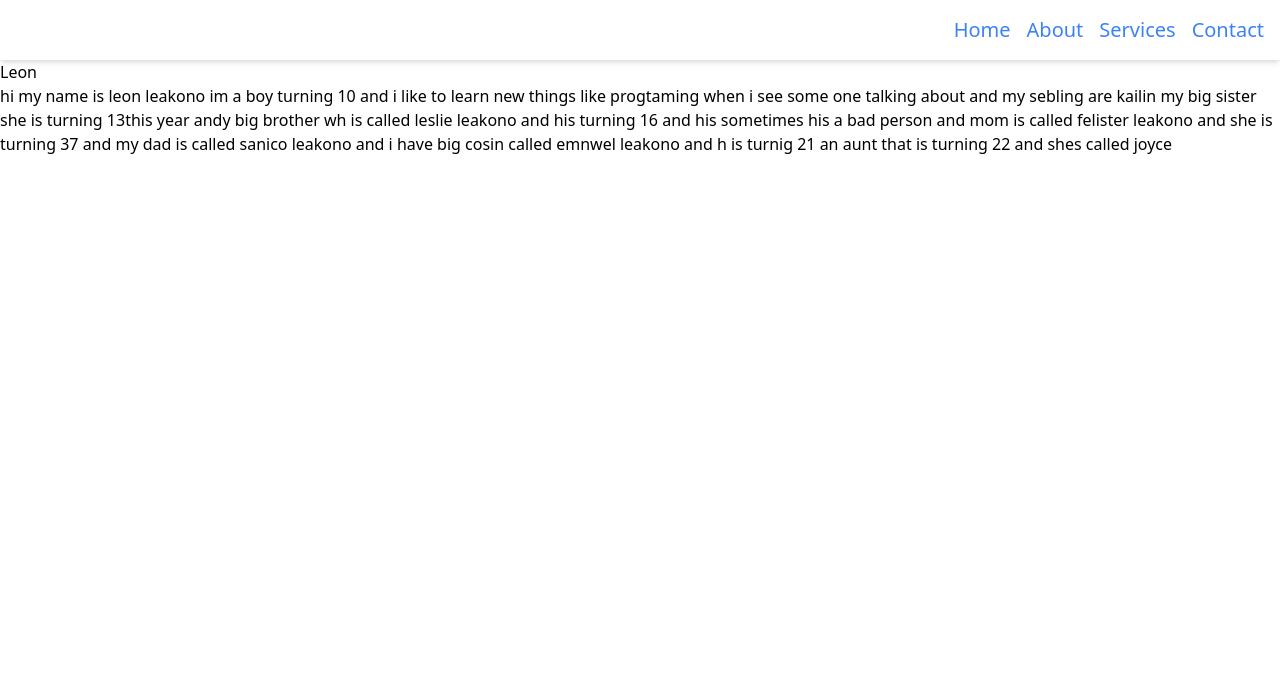
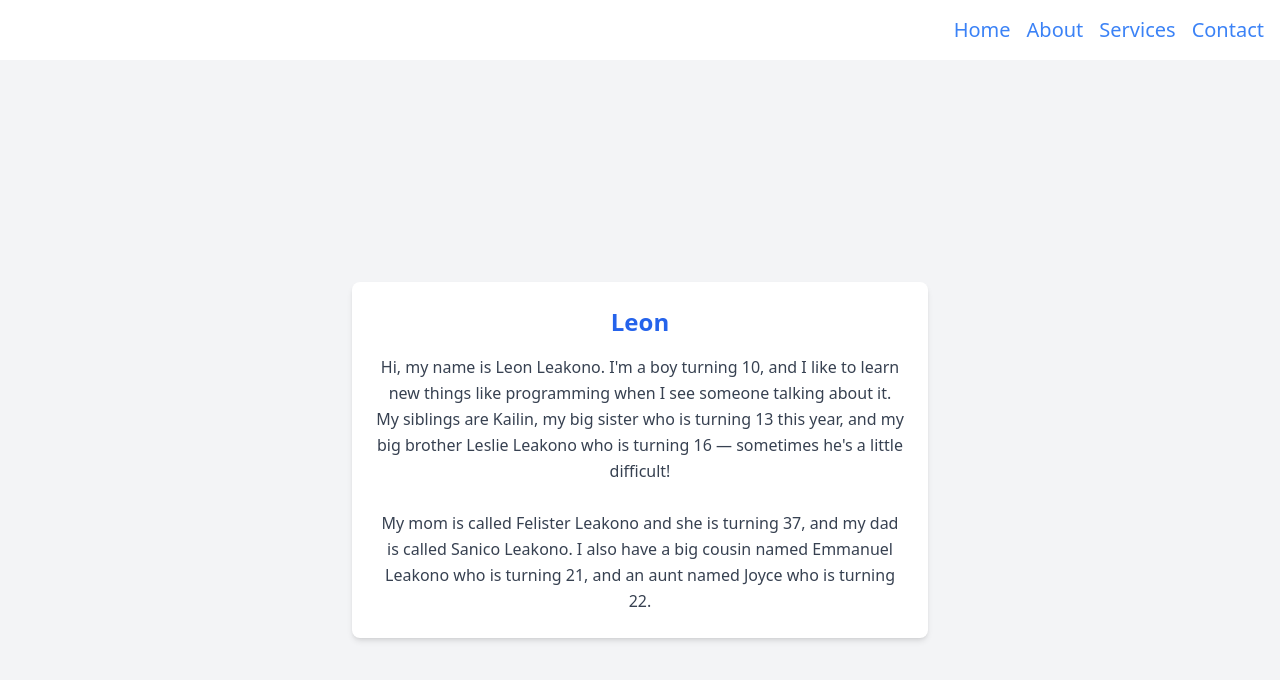
Before and after one commit to LEAKONO/routing-react, a React (Vite) app: page /about in a window 1280 px wide. Shown: the top 680 px of the page. Built offline with nearby package versions, Linux system fonts and the light colour scheme.

Commit message:
feat: add personal About page with bio content and layout styling

```diff
--- a/src/components/About.jsx
+++ b/src/components/About.jsx
@@ -2,15 +2,18 @@ import React from 'react'
 
 function About() {
   return (
-    <div>
-      <h1>Leon</h1>
-      <p> hi my name is leon leakono im a boy turning 10 and i
-        like to learn new things like progtaming when i see some one talking
-        about and my sebling are kailin my big sister she is turning 13this year
-        andy big brother wh is called leslie leakono and his turning 16 and his sometimes his
-        a bad person and mom is called felister leakono and she is turning 37 and my dad is
-        called sanico leakono and i have  big cosin called emnwel leakono and h
-        is turnig 21 an aunt that is turning 22 and shes called joyce </p>
+    <div className="flex justify-center items-center min-h-screen bg-gray-100 p-4">
+      <div className="bg-white p-6 rounded-lg shadow-md max-w-xl text-center">
+        <h1 className="text-2xl font-bold text-blue-600 mb-4">Leon</h1>
+        <p className="text-gray-700 leading-relaxed">
+          Hi, my name is Leon Leakono. I'm a boy turning 10, and I like to learn new things like programming
+          when I see someone talking about it. My siblings are Kailin, my big sister who is turning 13 this year,
+          and my big brother Leslie Leakono who is turning 16 — sometimes he's a little difficult!
+          <br /><br />
+          My mom is called Felister Leakono and she is turning 37, and my dad is called Sanico Leakono.
+          I also have a big cousin named Emmanuel Leakono who is turning 21, and an aunt named Joyce who is turning 22.
+        </p>
+      </div>
     </div>
   )
 }
--- a/src/components/Services.jsx
+++ b/src/components/Services.jsx
@@ -2,13 +2,21 @@ import React from 'react'
 
 function Services() {
   return (
-    <div>
-        <ul>
-            <li>Web Design</li>
-            <li>Web Development</li>
-            <li>Api Design</li>
-        </ul>
-
+    <div className="p-8 bg-gray-100 min-h-screen">
+      <ul className="flex justify-center items-center gap-6 flex-wrap">
+        <li className="bg-white border rounded-xl shadow-md p-6 w-64 text-center hover:shadow-lg transition duration-300">
+          <h2 className="text-xl font-semibold mb-2">Web Design</h2>
+          <p className="text-gray-600">Modern UI/UX design for web apps</p>
+        </li>
+        <li className="bg-white border rounded-xl shadow-md p-6 w-64 text-center hover:shadow-lg transition duration-300">
+          <h2 className="text-xl font-semibold mb-2">Web Development</h2>
+          <p className="text-gray-600">Build full-stack web solutions</p>
+        </li>
+        <li className="bg-white border rounded-xl shadow-md p-6 w-64 text-center hover:shadow-lg transition duration-300">
+          <h2 className="text-xl font-semibold mb-2">API Design</h2>
+          <p className="text-gray-600">RESTful and secure API architecture</p>
+        </li>
+      </ul>
     </div>
   )
 }
```
